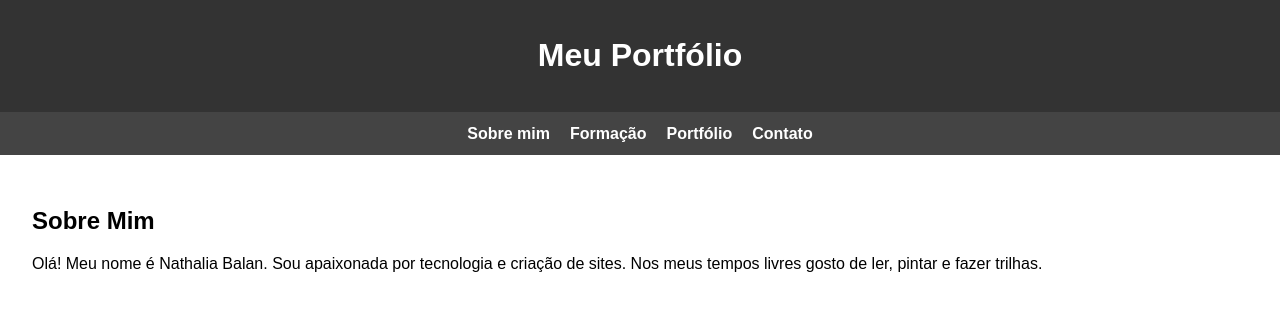
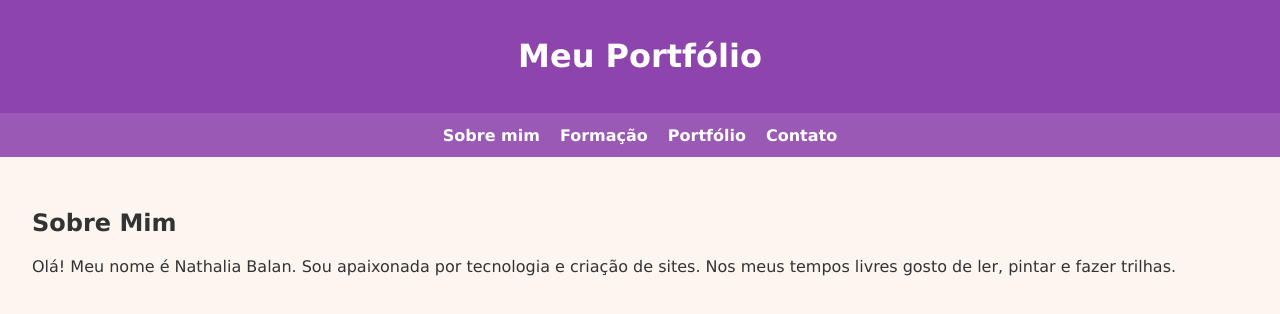
Before and after one commit to nathalia-bf/portifolio-nathalia-balan, a plain HTML site: page index.html in a window 1280 px wide. Drawn offline with Linux system fonts and the light colour scheme.

Commit message:
Update style.css

```diff
--- a/style.css
+++ b/style.css
@@ -1,17 +1,21 @@
-
+/* Estilizacao do Site */ /*  */
 body {
-  font-family: Arial, sans-serif;
+  background-color: #fdf6f0; /* Cor do fundo */
+  color: #333;               /* Cor do texto */
+  font-family: 'Verdana', sans-serif; /* Fonte do texto */
+  font-size: 16px; /* Tamanho da fonte do texto */
   margin: 0;
   padding: 0;
 }
 header {
-  background-color: #333;
+  background-color: #8e44ad; /* Cor do fundo do cabecalho */
   padding: 1em;
-  color: white;
-  text-align: center;
+  color: white; /* Cor do texto do cabecalho */
+  text-align: center; /* Alinhamento do texto do cabecalho */
 }
 nav {
-  background-color: #444;
+  /* Barra de navegacao */
+  background-color: #9b59b6;
   display: flex;
   justify-content: center;
   gap: 20px;
@@ -23,7 +27,9 @@ nav a {
   font-weight: bold;
 }
 nav a:hover {
+  /* Estilizacao ao passar o mouse por cima */
   text-decoration: underline;
+  color: #8e44ad;
 }
 main {
   padding: 2em;
```
